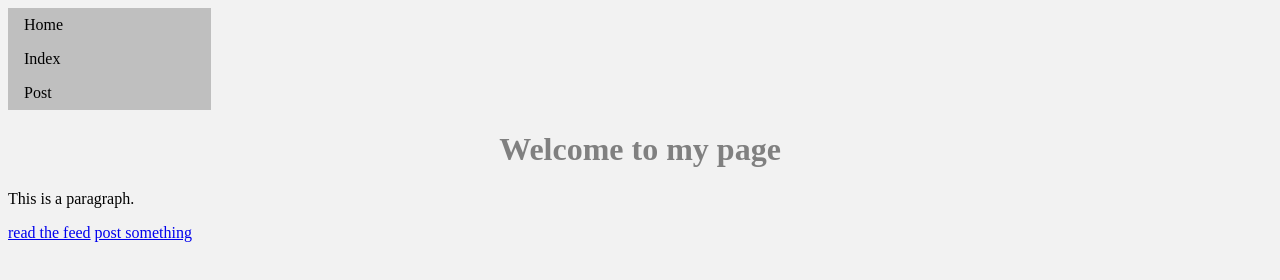
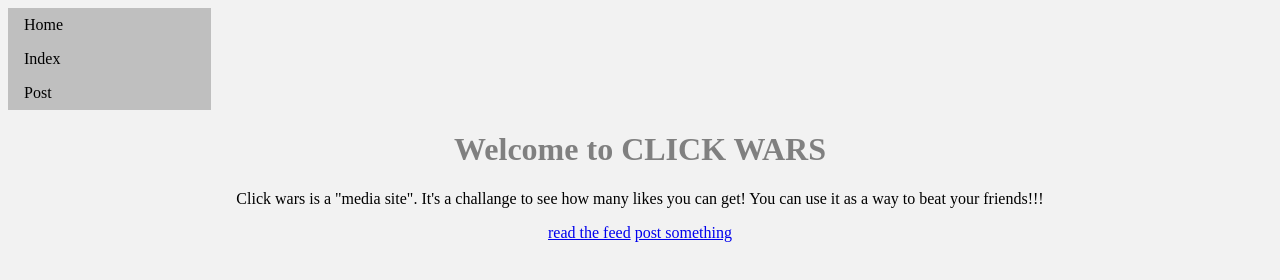
Before and after one commit to girlcodeakl/henderson2016, a website: page public/index.html in a window 1280 px wide. Drawn offline with Linux system fonts and the light colour scheme.

Commit message:
Brooklyn did it !!!!!!!!!!!!!!!!!!!

```diff
--- a/public/css/style.css
+++ b/public/css/style.css
@@ -1,4 +1,5 @@
 body {
+    text-align: center;
 
   color: black;
   background-color: #f2f2f2;
@@ -54,6 +55,7 @@ ul {
     padding: 0;
     width: 203px;
     background-color: #bfbfbf;
+    text-align: left;
 }
 
 li a {
--- a/public/index.html
+++ b/public/index.html
@@ -5,14 +5,18 @@
     <link rel="stylesheet" href="css/style.css">
   </head>
   <body>
-    <ul>
+<ul>
+
   <li><a href="/feed.html">Home</a></li>
   <li><a href="/index.html">Index</a></li>
   <li><a href="/post.html">Post</a></li>
 </ul>
-      <h1>Welcome to my page</h1>
-      <p>This is a paragraph.</p>
+      <h1>Welcome to CLICK WARS</h1>
+      <p>Click wars is a "media site". It's a challange to see how many likes you can get! You can use it as a way to beat your friends!!!</p>
+
       <a href="feed.html">read the feed</a>
       <a href="post.html">post something</a>
+
   </body>
+
 </html>
```
